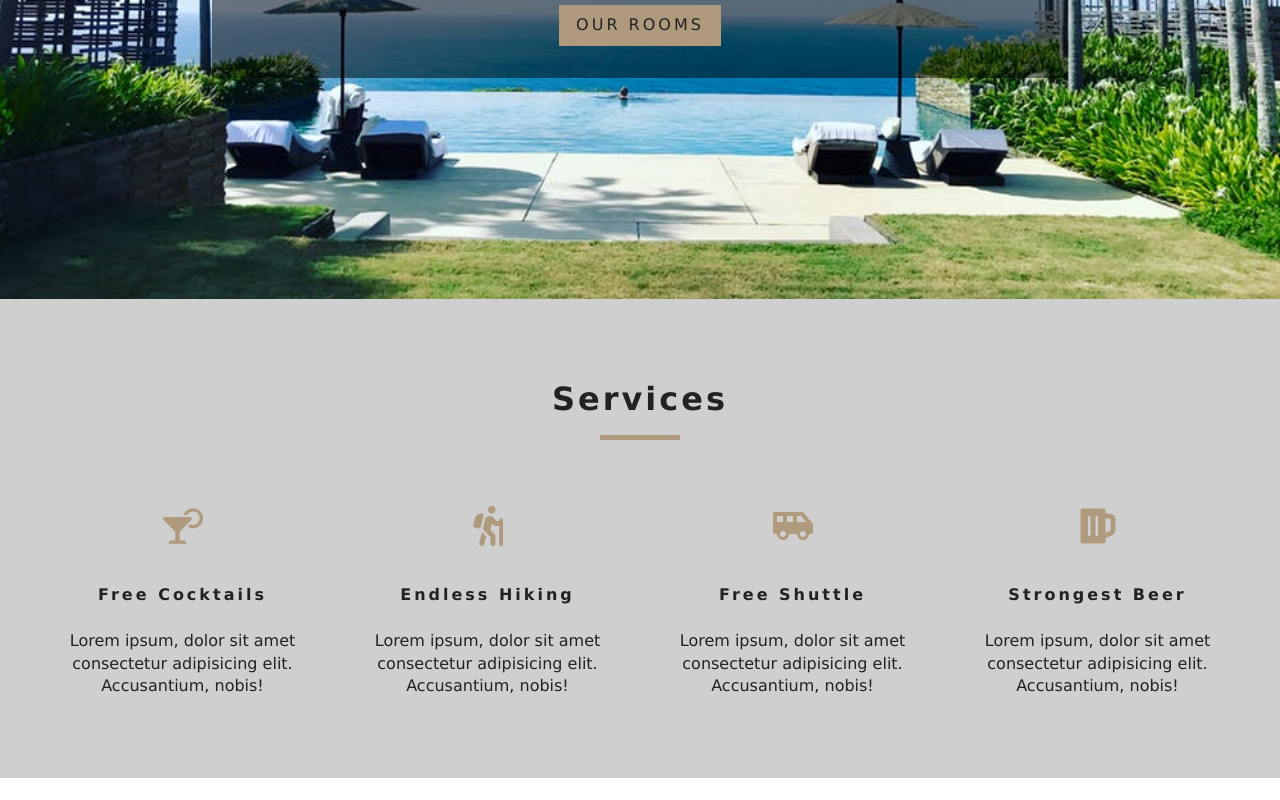
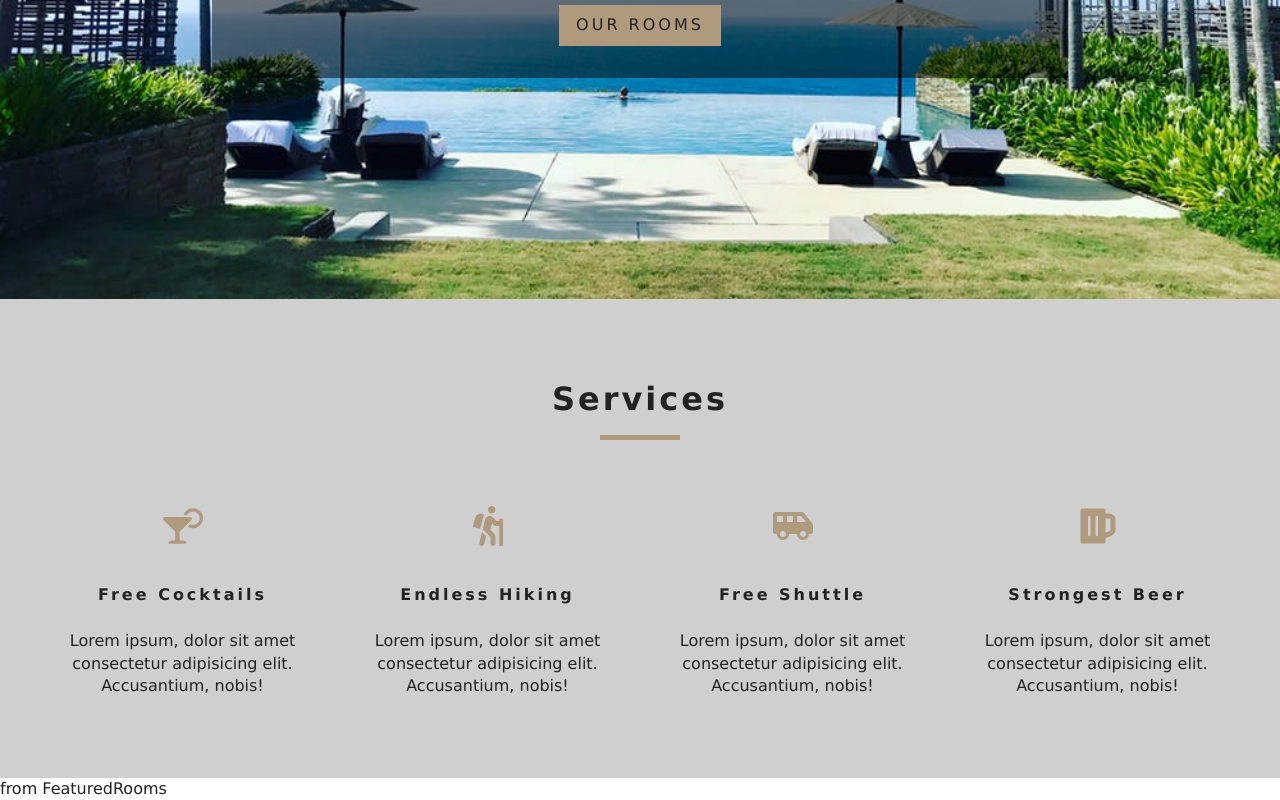
Before and after one commit to SoneThaya/resort-beach, a React (Create React App) app: page / in a window 1280 px wide. Shown: the part 501-1301 px from the top of the page. Before the commit the page ends 1279 px from the top, so only its background shows below. Built offline with nearby package versions, Linux system fonts and the light colour scheme.

Commit message:
created context component setup context api

```diff
--- /dev/null
+++ b/src/components/FeaturedRooms.js
@@ -0,0 +1,18 @@
+import React, { Component } from 'react';
+import { RoomContext } from '../context';
+
+class FeaturedRooms extends Component {
+  static contextType = RoomContext
+
+  render() {
+
+
+    return (
+      <div>
+        from FeaturedRooms
+      </div>
+    );
+  }
+}
+
+export default FeaturedRooms;
--- /dev/null
+++ b/src/context.js
@@ -0,0 +1,21 @@
+import React, { Component } from 'react';
+
+const RoomContext = React.createContext();
+
+class RoomProvider extends Component {
+  state = {
+    greeting: 'hello',
+    name: 'john'
+  }
+  render() {
+    return (
+      <RoomContext.Provider value={{...this.state}}>
+        {this.props.children}
+      </RoomContext.Provider>
+    );
+  }
+}
+
+const RoomConsumer = RoomContext.Consumer;
+
+export { RoomProvider, RoomConsumer, RoomContext}
--- a/src/index.js
+++ b/src/index.js
@@ -5,10 +5,14 @@
 import App from './App';
 import * as serviceWorker from './serviceWorker';
 
+import { RoomProvider } from './context'
+
 ReactDOM.render(
-  <Router>
-    <App />
-  </Router>,
+  <RoomProvider>
+    <Router>
+      <App />
+    </Router>
+  </RoomProvider>,
   document.getElementById('root')
 );
 
--- a/src/pages/Home.js
+++ b/src/pages/Home.js
@@ -3,6 +3,7 @@
 import Banner from '../components/Banner';
 import { Link } from "react-router-dom";
 import Services from '../components/Services';
+import FeaturedRooms from '../components/FeaturedRooms';
 
 export default function Home() {
   return (
@@ -17,6 +18,7 @@
         </Banner>
       </Hero>
       <Services />
+      <FeaturedRooms />
     </>
   )
 }
```
